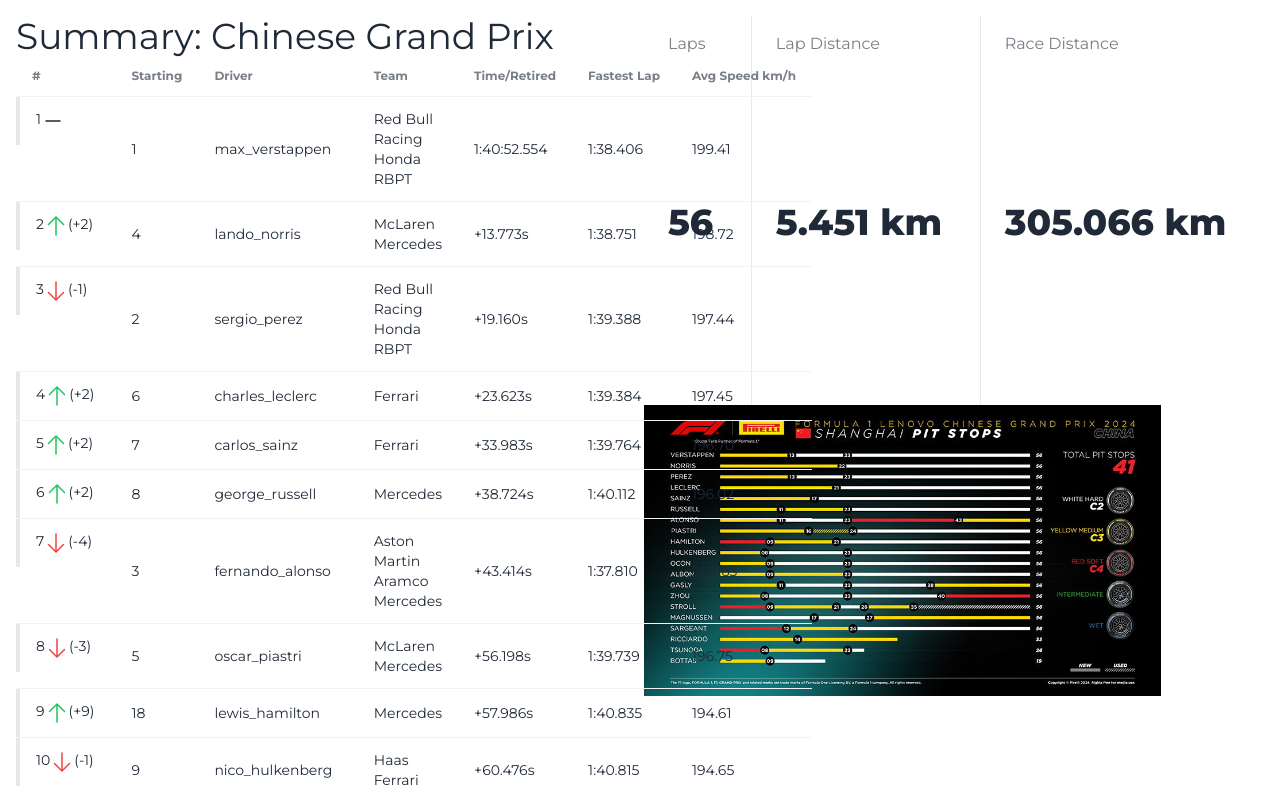
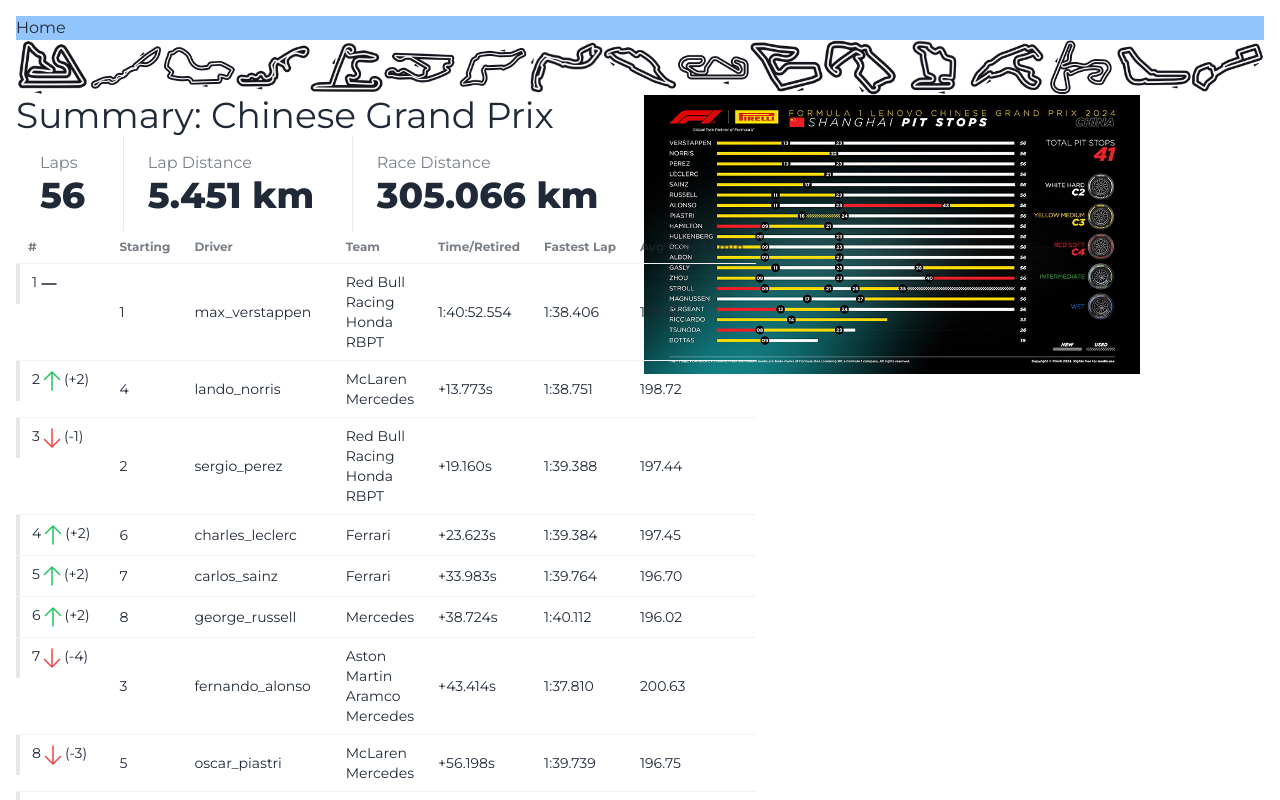
Before and after one commit to Verric/f1-summary, a React (Vite) app: page /2024/china in a window 1280 px wide. Shown: the top 800 px of the page. Built offline with nearby package versions, Linux system fonts and the light colour scheme.

Commit message:
extraced venues into their own component

```diff
--- a/index.html
+++ b/index.html
@@ -4,7 +4,7 @@
     <meta charset="UTF-8" />
     <link rel="icon" type="image/svg+xml" href="/vite.svg" />
     <meta name="viewport" content="width=device-width, initial-scale=1.0" />
-    <title>F1 Summary</title>
+    <title>F1 Summary 2024</title>
     <link rel="preconnect" href="https://fonts.googleapis.com">
     <link rel="preconnect" href="https://fonts.gstatic.com" crossorigin>
     <link href="https://fonts.googleapis.com/css2?family=Montserrat:ital,wght@0,100..900;1,100..900&display=swap" rel="stylesheet">
--- a/src/2024/GenericReport.tsx
+++ b/src/2024/RaceReport.tsx
@@ -2,15 +2,29 @@
 import { PositionChange } from "../components/PostionChange"
 import { Circuit } from "./data/circuits"
 
-export default function GenericReport({ results, circuit }: { results: Result; circuit: Circuit }) {
+export default function RaceReport({ results, circuit }: { results: Result; circuit: Circuit }) {
   console.log("race results", results)
   console.log("circuit", circuit)
   return (
-    <main className="max-h-full p-4 grid grid-cols-2 gap-2 ">
+    <main className="max-h-full grid grid-cols-2 gap-2 ">
       <section>
         <h2 className="text-4xl">Summary: {circuit.name}</h2>
+        <div className="stats w-full">
+          <article className="stat">
+            <p className="stat-title">Laps</p>
+            <p className="stat-value">{circuit.laps}</p>
+          </article>
+          <article className="stat">
+            <p className="stat-title">Lap Distance</p>
+            <p className="stat-value">{circuit.lapDistance} km</p>
+          </article>
+          <article className="stat">
+            <p className="stat-title">Race Distance</p>
+            <p className="stat-value">{circuit.raceDistance} km</p>
+          </article>
+        </div>
         <div className="">
-          <table className="table">
+          <table className="table table-sm">
             <thead>
               <tr>
                 <th>#</th>
@@ -42,22 +56,8 @@
         </div>
       </section>
       <section className=" grid grid-flow-row-dense">
-        <div className="stats w-full">
-          <article className="stat">
-            <p className="stat-title">Laps</p>
-            <p className="stat-value">{circuit.laps}</p>
-          </article>
-          <article className="stat">
-            <p className="stat-title">Lap Distance</p>
-            <p className="stat-value">{circuit.lapDistance} km</p>
-          </article>
-          <article className="stat">
-            <p className="stat-title">Race Distance</p>
-            <p className="stat-value">{circuit.raceDistance} km</p>
-          </article>
-        </div>
-        <img className="w-5/6" src={circuit.pitStopGuide} alt="pit stops" />
-        <img className="w-5/6" src={circuit.tyreGuide} alt="tyre guides" />
+        <img className="w-4/5" src={circuit.pitStopGuide} alt="pit stops" />
+        <img className="w-4/5" src={circuit.tyreGuide} alt="tyre guides" />
       </section>
     </main>
   )
--- a/src/2024/data/teams.ts
+++ b/src/2024/data/teams.ts
@@ -12,81 +12,61 @@
 export const teams = [
   {
     teamId: "red_bull",
-    position: 1,
     team: "Red Bull Racing Honda RBPT",
-    points: 446,
     carImage: RedBullCar,
     chassis: "RB20",
   },
   {
     teamId: "mclaren",
-    position: 2,
     team: "McLaren Mercedes",
-    points: 438,
     carImage: Mclaren,
     chassis: "MCL38",
   },
   {
     teamId: "ferrari",
-    position: 3,
     team: "Ferrari",
-    points: 407,
     carImage: Ferrari,
     chassis: "SF-24",
   },
   {
     teamId: "mercedes",
-    position: 4,
     team: "Mercedes",
-    points: 292,
     carImage: Mercedes,
     chassis: "W15",
   },
   {
     teamId: "aston_martin",
-    position: 5,
     team: "Aston Martin Aramco Mercedes",
-    points: 74,
     carImage: AstonMartin,
     chassis: "AMR24",
   },
   {
     teamId: "rb",
-    position: 6,
     team: "RB Honda RBPT",
-    points: 34,
     carImage: RB,
     chassis: "VCARB 01",
   },
   {
     teamId: "haas",
-    position: 7,
     team: "Haas Ferrari",
-    points: 28,
     carImage: Hass,
     chassis: "VF-24",
   },
   {
     teamId: "alpine",
-    position: 8,
     team: "Alpine Renault",
-    points: 13,
     carImage: Alpine,
     chassis: "A524",
   },
   {
     teamId: "williams",
-    position: 9,
     team: "Williams Mercedes",
-    points: 6,
     carImage: Williams,
     chassis: "FW46",
   },
   {
     teamId: "sauber",
-    position: 10,
     team: "Kick Sauber Ferrari",
-    points: 0,
     carImage: Sauber,
     chassis: "C44",
   },
--- /dev/null
+++ b/src/components/Venues.tsx
@@ -0,0 +1,55 @@
+import { Link } from "react-router-dom"
+import { kebabCase } from "lodash-es"
+import Bahrain from "../assets/2024/circuit_icons/bahrain-outline.png"
+import SaudiArabia from "../assets/2024/circuit_icons/saudi-arabia-outline.png"
+import Australia from "../assets/2024/circuit_icons/australia-outline.png"
+import Japan from "../assets/2024/circuit_icons/japan-outline.png"
+import China from "../assets/2024/circuit_icons/china-outline.png"
+import Miami from "../assets/2024/circuit_icons/miami-outline.png"
+import Imola from "../assets/2024/circuit_icons/imola-outline.png"
+import Monaco from "../assets/2024/circuit_icons/monaco-outline.png"
+import Canada from "../assets/2024/circuit_icons/canada-outline.png"
+import Spain from "../assets/2024/circuit_icons/spain-outline.png"
+import Austria from "../assets/2024/circuit_icons/austria-outline.png"
+import Belgium from "../assets/2024/circuit_icons/belgium-outline.png"
+import GreatBritain from "../assets/2024/circuit_icons/great-britain-outline.png"
+import Hungary from "../assets/2024/circuit_icons/hungary-outline.png"
+import Netherlands from "../assets/2024/circuit_icons/netherlands-outline.png"
+import Italy from "../assets/2024/circuit_icons/monza-outline.png"
+import Azerbaijan from "../assets/2024/circuit_icons/azerbaijan-outline.png"
+
+export default function Venues() {
+  return (
+    <main className="flex justify-evenly">
+      <LinkCard image={Bahrain} name="Bahrain" />
+      <LinkCard image={SaudiArabia} name="Saudi Arabia" />
+      <LinkCard image={Australia} name="Australia" />
+      <LinkCard image={Japan} name="Japan" />
+      <LinkCard image={China} name="China" />
+      <LinkCard image={Miami} name="Miami" />
+      <LinkCard image={Imola} name="Imola" />
+      <LinkCard image={Monaco} name="Monaco" />
+      <LinkCard image={Canada} name="Canada" />
+      <LinkCard image={Spain} name="Spain" />
+      <LinkCard image={Austria} name="Austria" />
+      <LinkCard image={GreatBritain} name="Great Britain" />
+      <LinkCard image={Hungary} name="Hungary" />
+      <LinkCard image={Belgium} name="Belgium" />
+      <LinkCard image={Netherlands} name="Netherlands" />
+      <LinkCard image={Italy} name="Italy" />
+      <LinkCard image={Azerbaijan} name="Azerbaijan" />
+    </main>
+  )
+}
+
+function LinkCard({ image, name }: { image: string; name: string }) {
+  return (
+    <Link
+      className="tooltip flex justify-center items-center rounded-lg hover:bg-slate-100"
+      to={kebabCase(name)}
+      data-tip={name}
+    >
+      <img src={image} alt={`${kebabCase(name)} circuit`} className="w-24 h-auto" />
+    </Link>
+  )
+}
--- a/src/main.tsx
+++ b/src/main.tsx
@@ -1,8 +1,9 @@
 import { StrictMode } from "react"
 import { createRoot } from "react-dom/client"
-import { BrowserRouter, Navigate, Outlet, Route, Routes } from "react-router-dom"
+import { BrowserRouter, Link, Navigate, Outlet, Route, Routes } from "react-router-dom"
 import Dashboard from "./2024/dashboard/Dashboard.tsx"
-import GenericReport from "./2024/GenericReport.tsx"
+import RaceReport from "./2024/RaceReport.tsx"
+import Venues from "./components/Venues.tsx"
 
 import { circuits } from "./2024/data/circuits.ts"
 import { results } from "./2024/data/results.ts"
@@ -17,43 +18,44 @@
         <Route
           path="/2024"
           element={
-            <main className="h-screen w-screen ">
+            <main className="h-screen w-screen p-4 grid grid-rows-[0.5fr,_1fr_10fr]">
+              <nav className="bg-blue-300">
+                <Link to="/2024">Home</Link>
+              </nav>
+              <Venues />
               <Outlet />
             </main>
           }
         >
           <Route index element={<Dashboard />} />
-          <Route path="bahrain" element={<GenericReport results={results.bahrain} circuit={circuits.bahrain} />} />
+          <Route path="bahrain" element={<RaceReport results={results.bahrain} circuit={circuits.bahrain} />} />
           <Route
             path="saudi-arabia"
-            element={<GenericReport results={results.saudiArabia} circuit={circuits.saudiArabia} />}
+            element={<RaceReport results={results.saudiArabia} circuit={circuits.saudiArabia} />}
           />
-          <Route
-            path="australia"
-            element={<GenericReport results={results.australia} circuit={circuits.australia} />}
-          />
-          <Route path="japan" element={<GenericReport results={results.japan} circuit={circuits.japan} />} />
-          <Route path="china" element={<GenericReport results={results.china} circuit={circuits.china} />} />
-          <Route path="miami" element={<GenericReport results={results.miami} circuit={circuits.miami} />} />
-          <Route path="imola" element={<GenericReport results={results.imola} circuit={circuits.imola} />} />
-          <Route path="monaco" element={<GenericReport results={results.monaco} circuit={circuits.monaco} />} />
-          <Route path="canada" element={<GenericReport results={results.canada} circuit={circuits.canada} />} />
-          <Route path="spain" element={<GenericReport results={results.spain} circuit={circuits.spain} />} />
-          <Route path="austria" element={<GenericReport results={results.austria} circuit={circuits.austria} />} />
+          <Route path="australia" element={<RaceReport results={results.australia} circuit={circuits.australia} />} />
+          <Route path="japan" element={<RaceReport results={results.japan} circuit={circuits.japan} />} />
+          <Route path="china" element={<RaceReport results={results.china} circuit={circuits.china} />} />
+          <Route path="miami" element={<RaceReport results={results.miami} circuit={circuits.miami} />} />
+          <Route path="imola" element={<RaceReport results={results.imola} circuit={circuits.imola} />} />
+          <Route path="monaco" element={<RaceReport results={results.monaco} circuit={circuits.monaco} />} />
+          <Route path="canada" element={<RaceReport results={results.canada} circuit={circuits.canada} />} />
+          <Route path="spain" element={<RaceReport results={results.spain} circuit={circuits.spain} />} />
+          <Route path="austria" element={<RaceReport results={results.austria} circuit={circuits.austria} />} />
           <Route
             path="great-britain"
-            element={<GenericReport results={results.greatBritain} circuit={circuits.greatBritain} />}
+            element={<RaceReport results={results.greatBritain} circuit={circuits.greatBritain} />}
           />
-          <Route path="hungary" element={<GenericReport results={results.hungary} circuit={circuits.hungary} />} />
-          <Route path="belgium" element={<GenericReport results={results.belgium} circuit={circuits.belgium} />} />
+          <Route path="hungary" element={<RaceReport results={results.hungary} circuit={circuits.hungary} />} />
+          <Route path="belgium" element={<RaceReport results={results.belgium} circuit={circuits.belgium} />} />
           <Route
             path="netherlands"
-            element={<GenericReport results={results.netherlands} circuit={circuits.netherlands} />}
+            element={<RaceReport results={results.netherlands} circuit={circuits.netherlands} />}
           />
-          <Route path="italy" element={<GenericReport results={results.italy} circuit={circuits.italy} />} />
+          <Route path="italy" element={<RaceReport results={results.italy} circuit={circuits.italy} />} />
           <Route
             path="azerbaijan"
-            element={<GenericReport results={results.azerbaijan} circuit={circuits.azerbaijan} />}
+            element={<RaceReport results={results.azerbaijan} circuit={circuits.azerbaijan} />}
           />
         </Route>
       </Routes>
```
Also changed, not shown: src/2024/dashboard/Dashboard.tsx (+1 -52 lines), 1 other file (tests, documents, lock files or other folders).
